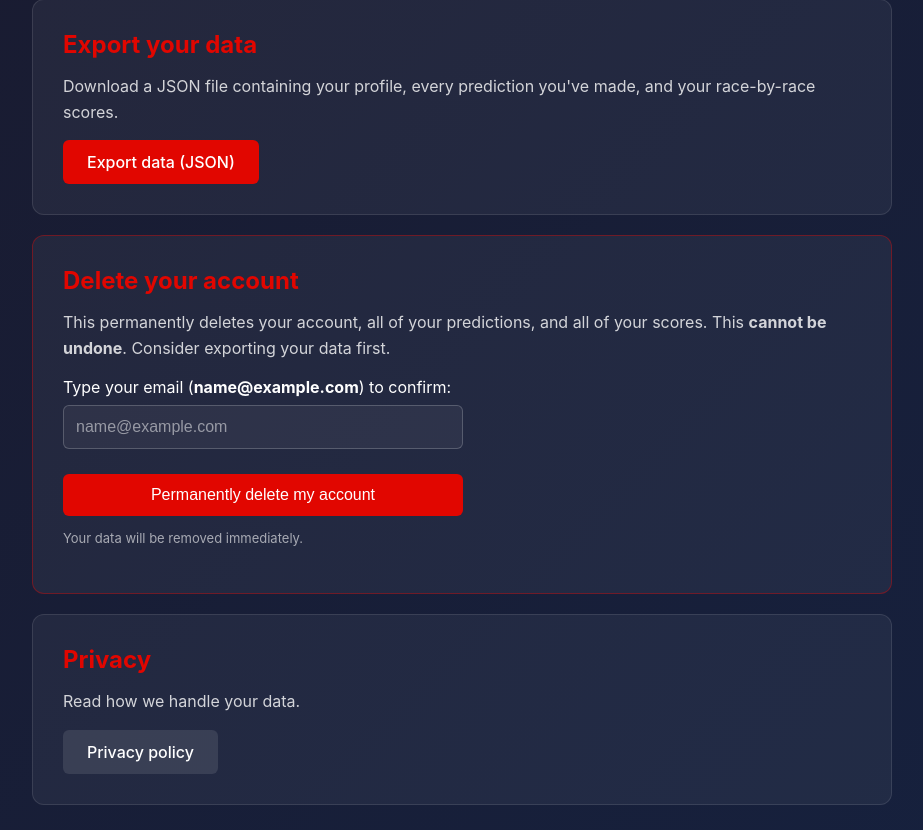
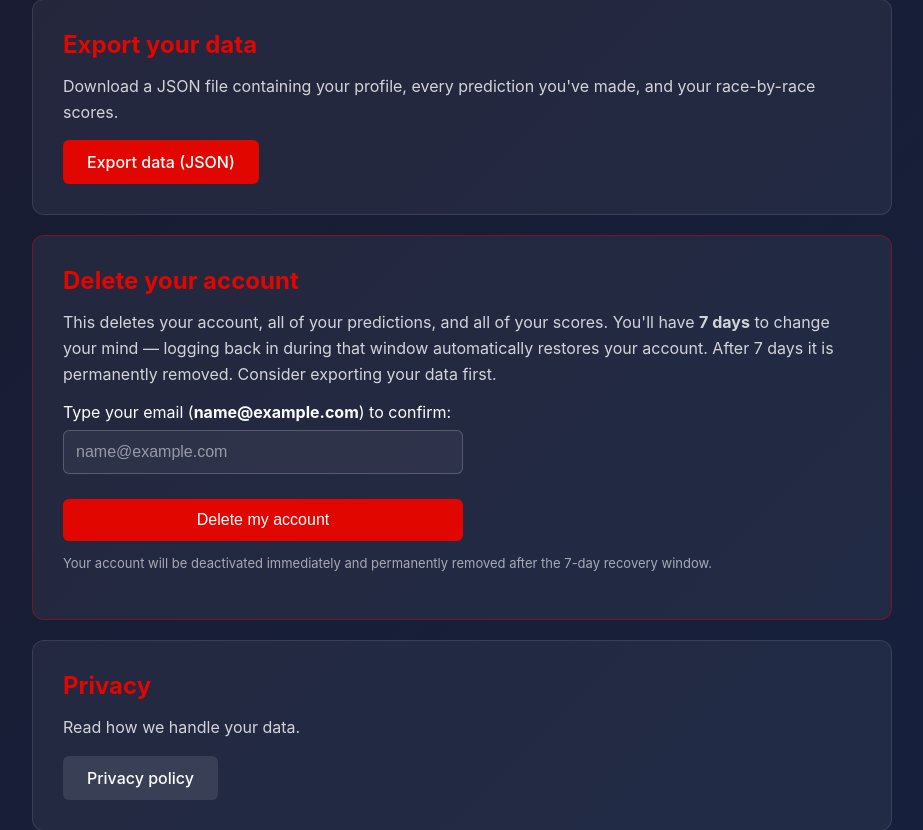
Before and after one commit to brettswift/f1-predictor, a Flask app: page /account in a window 1280 px wide. Shown: the part 426-1256 px from the top of the page, without its empty margins (178-1101 px from the left). Run offline with Flask 3, Linux system fonts and the light colour scheme; the visitor is signed in with stand-in values (Sample User, id 1); data comes from the database, SQL or seed files in the repository; data that the repository does not hold is empty.

Commit message:
BUD-146: wire soft-delete + login-time recovery into /account/delete
- /account/delete now calls soft_delete_user_account() instead of
  delete_user_account(), so deletion is recoverable within the grace
  window instead of immediately destructive.
- bind_email_to_session() now recognizes a soft-deleted account matching
  the incoming email: if still within ACCOUNT_DELETION_GRACE_DAYS it is
  transparently recovered on next login (magic link or Google OAuth) and
  the user sees a 'Welcome back' message; if the grace window has passed,
  the stale row is purged so the email can be reused for a fresh account.
  This also fixes a latent bug where a soft-deleted account's email
  (still UNIQUE-constrained, never cleared) would make any future signup
  attempt with that email loop forever retrying username suffixes.
- Updated /account UI copy and the JS confirm() dialog to describe the
  recovery window instead of claiming deletion 'cannot be undone'.
- purge_deleted_accounts() is not scheduled (left for a separate story);
  it's still exercised opportunistically from the login recovery path.
- Updated/added unit tests: route-level deletion tests now assert
  soft-delete semantics (row + data retained, deleted_at set) instead of
  hard-delete; added TestSoftDeleteAndRecovery covering the helpers
  directly and the end-to-end magic-link recovery flow, both within and
  after the grace window.

Co-Authored-By: Claude Sonnet 5 <noreply@anthropic.com>

```diff
--- a/src/app.py
+++ b/src/app.py
@@ -1140,6 +1140,14 @@ def bind_email_to_session(email):
     If a user with this email already exists, their session_id becomes the
     current session. Otherwise a new user is created (or the current anonymous
     user is upgraded when possible) and the email is bound to it.
+
+    If the email belongs to a soft-deleted account still within its grace
+    window, the account is transparently recovered instead of creating a
+    duplicate. If the grace window has passed, the stale account (and any
+    others past their window) is purged so the email can be reused.
+
+    Returns (session_id, recovered) where `recovered` is True if this call
+    restored a previously soft-deleted account.
     """
     db = get_db()
     normalized = _normalize_email(email)
@@ -1147,7 +1155,20 @@ def bind_email_to_session(email):
 
     if existing:
         session['session_id'] = existing['session_id']
-        return existing['session_id']
+        return existing['session_id'], False
+
+    deleted_user = db.execute(
+        'SELECT * FROM users WHERE email = ? AND deleted_at IS NOT NULL',
+        (normalized,)
+    ).fetchone()
+    if deleted_user:
+        if recover_user_account(db, deleted_user['session_id']):
+            session['session_id'] = deleted_user['session_id']
+            session.permanent = True
+            return deleted_user['session_id'], True
+        # Grace window has passed; purge stale soft-deleted accounts so the
+        # email is freed up, then fall through to create a fresh account.
+        purge_deleted_accounts(db)
 
     current_session_id = session.get('session_id')
     current_user = None
@@ -1164,7 +1185,7 @@ def bind_email_to_session(email):
                 (normalized, current_session_id)
             )
             db.commit()
-            return current_session_id
+            return current_session_id, False
         except sqlite3.IntegrityError:
             # Race: another session claimed the email; fall through to create new.
             pass
@@ -1189,7 +1210,7 @@ def bind_email_to_session(email):
 
     session['session_id'] = new_session_id
     session.permanent = True
-    return new_session_id
+    return new_session_id, False
 
 
 def _get_google_oauth_redirect_uri():
@@ -2124,8 +2145,11 @@ def login_verify(token):
         flash('That login link is invalid or has expired.', 'error')
         return redirect(url_for('login'))
 
-    bind_email_to_session(email)
-    flash('You are now logged in.', 'success')
+    _, recovered = bind_email_to_session(email)
+    if recovered:
+        flash('Welcome back! Your account was restored from deletion.', 'success')
+    else:
+        flash('You are now logged in.', 'success')
     return redirect(url_for('home'))
 
 
@@ -2176,9 +2200,12 @@ def login_oauth_google_callback():
         flash('Please use a Google account with a verified email.', 'error')
         return redirect(url_for('login'))
 
-    bind_email_to_session(email)
+    _, recovered = bind_email_to_session(email)
     session.permanent = True
-    flash('You are now logged in with Google.', 'success')
+    if recovered:
+        flash('Welcome back! Your account was restored from deletion.', 'success')
+    else:
+        flash('You are now logged in with Google.', 'success')
     return redirect(url_for('home'))
 
 
@@ -2371,7 +2398,7 @@ def account():
     if not user:
         flash('Please log in to view your account.', 'error')
         return redirect(url_for('login'))
-    return render_template('account.html', user=user)
+    return render_template('account.html', user=user, grace_days=ACCOUNT_DELETION_GRACE_DAYS)
 
 
 @app.route('/account/export')
@@ -2406,11 +2433,12 @@ def account_delete():
         return redirect(url_for('account'))
 
     db = get_db()
-    delete_user_account(db, user['session_id'])
+    soft_delete_user_account(db, user['session_id'])
     session.clear()
     flash(
-        'Your account and all associated data have been deleted. '
-        'This cannot be undone.',
+        f'Your account has been deleted. You have {ACCOUNT_DELETION_GRACE_DAYS} '
+        'days to change your mind — log back in during that window and your '
+        'account will be automatically restored. After that it is permanently removed.',
         'success'
     )
     return redirect(url_for('index'))
--- a/src/templates/account.html
+++ b/src/templates/account.html
@@ -27,12 +27,14 @@
 <div class="card" style="margin-top: 20px; border: 1px solid rgba(225, 6, 0, 0.4);">
     <h2>Delete your account</h2>
     <p style="opacity: 0.8; margin: 15px 0;">
-        This permanently deletes your account, all of your predictions, and
-        all of your scores. This <strong>cannot be undone</strong>. Consider
-        exporting your data first.
+        This deletes your account, all of your predictions, and all of your
+        scores. You'll have <strong>{{ grace_days }} days</strong> to change
+        your mind — logging back in during that window automatically restores
+        your account. After {{ grace_days }} days it is permanently removed.
+        Consider exporting your data first.
     </p>
     <form method="POST" action="{{ url_for('account_delete') }}"
-          onsubmit="return confirm('Delete your account and all your data? This cannot be undone.');"
+          onsubmit="return confirm('Delete your account? You will have {{ grace_days }} days to recover it by logging back in.');"
           style="max-width: 400px;">
         <label for="confirm" style="display: block; margin-bottom: 8px;">
             Type your {{ 'email' if user['email'] else 'username' }}
@@ -41,11 +43,12 @@
         <input type="text" id="confirm" name="confirm" required autocomplete="off"
                placeholder="{{ user['email'] or user['username'] }}">
         <button type="submit" class="btn" style="background: #e10600; width: 100%; margin-top: 10px;">
-            Permanently delete my account
+            Delete my account
         </button>
     </form>
     <p style="opacity: 0.6; margin-top: 12px; font-size: 13px;">
-        Your data will be removed immediately.
+        Your account will be deactivated immediately and permanently removed
+        after the {{ grace_days }}-day recovery window.
     </p>
 </div>
 
```
Also changed, not shown: tests/unit/test_account_deletion.py (+172 -11 lines).
